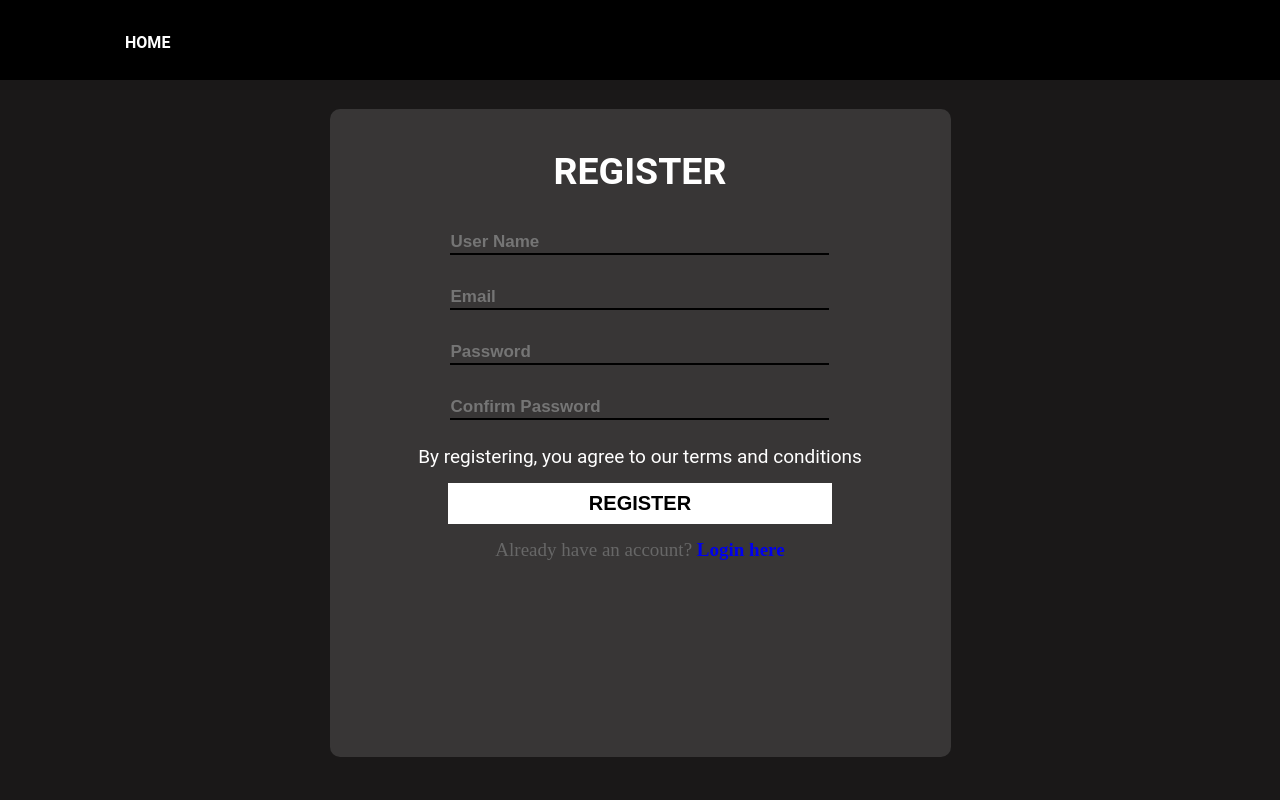
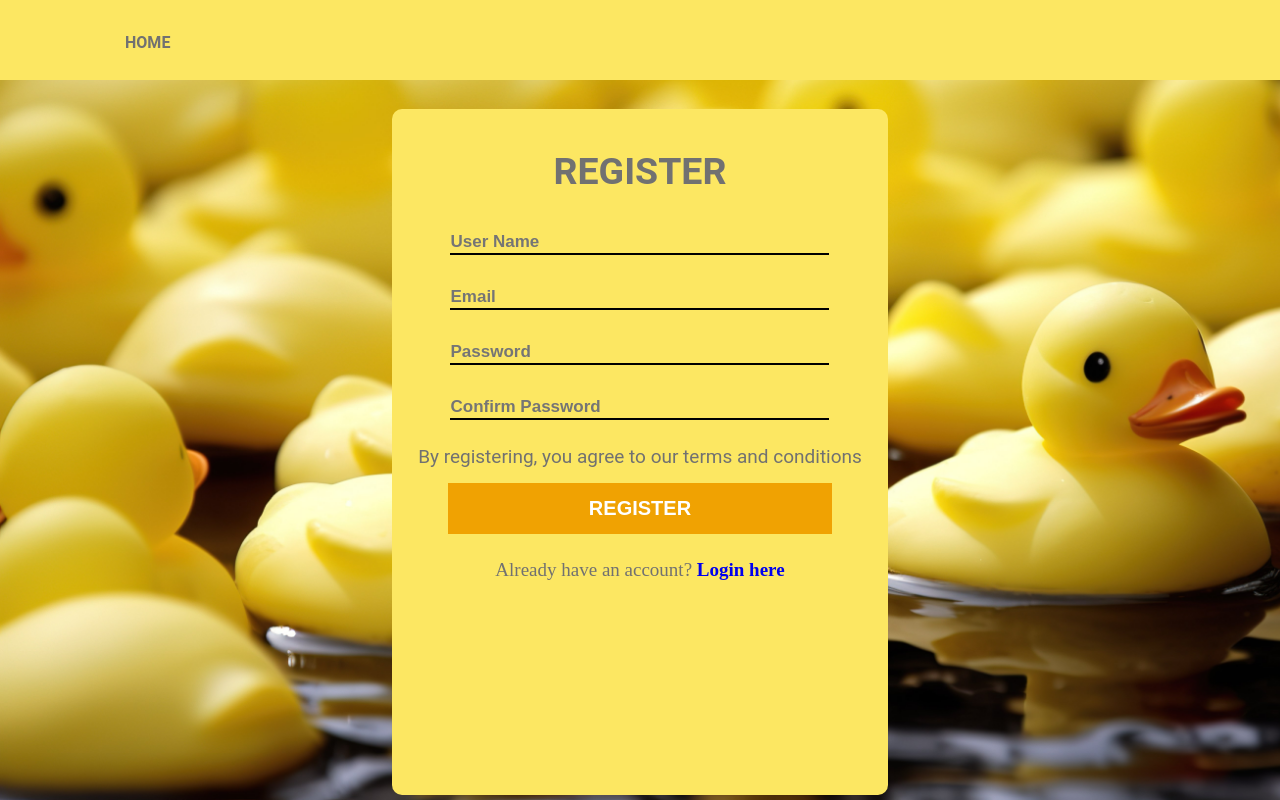
Before and after one commit to GabioMega/DuckieDuck, a Laravel app: page /register in a window 1280 px wide. Run offline with Laravel 9, Linux system fonts and the light colour scheme.

Commit message:
first commit

```diff
--- a/public/css/signup.css
+++ b/public/css/signup.css
@@ -7,16 +7,21 @@
 }
 .header{
     font-family: 'Roboto', sans-serif;
-    background-color: black;
+    background-color: #fce762;
 }
 .navbar{
     display: flex;
-    background: black;
+    background: #fce762;
     height: 80px;
     width: 100%;
     position: fixed;
     z-index: 2;
     font-weight: 700;
+}
+.navbar img{
+    width: 60px;
+    height: 60px;
+    margin-top: 5px;
 }
 .navbar ul{
     float: right;
@@ -31,7 +36,7 @@
     margin-left: 60px;
 }
 .navbar ul li a{
-    color: white;
+    color: #717171;
     padding: 10px 15px;
     border-radius: 5px;
     text-transform: uppercase;
@@ -40,7 +45,7 @@
     content: '';
     height: 2px;
     width: 0;
-    background: green;
+    background: #f0a202;
     position: absolute;
     left: 0;
     bottom: 20px;
@@ -48,7 +53,7 @@
 }
 .navbar ul li:hover::after{
     width: 100%;
-    box-shadow: 0px 0px 10px 0px green;
+    box-shadow: 0px 0px 10px 0px #f0a202;
 }
 #check{
     display: none;
@@ -60,7 +65,6 @@ html, body{
     width: 100%;
 }
 .background{
-    background-color: rgb(26, 24, 24);
     position: relative;
     background-size: cover;
     padding: 19px;
@@ -82,7 +86,7 @@ input, button{
 .agree{
     display: flex;
     align-items: center;
-    color: white;
+    color: #717171;
     font-family: Roboto;
     font-size: 19px;
     text-align: center;
@@ -110,10 +114,10 @@ input{
     width: 379px;
 }
 .right{
-    width: 50%;
-    height: 85%;
+    width: 40%;
+    height: 90%;
     border-radius: 10px;
-    background: rgba(68, 67, 67, 0.705);
+    background: #fce762;
     display: flex;
     flex-direction: column;
     align-items: center;
@@ -121,7 +125,7 @@ input{
     margin-top: 90px;
 }
 .title{
-    color: white;
+    color: #717171;
     font-family: Roboto;
     font-size: 25px;
     font-style: normal;
@@ -132,31 +136,34 @@ input{
 button{
     display: flex;
     width: 384px;
-    height: 41px;
+    height: 51px;
     padding: 13px 28px;
     justify-content: center;
     align-items: center;
     gap: 10px;
-    background: white;
+    border: 2px solid #f0a202;
+    background: #f0a202;
+    color: white;
     border: none;
     outline: none;
-    color: black;
     font-size: 20px;
     font-style: normal;
     font-weight: 700;
     line-height: normal;
 }
 button:hover{
-    background: green;
-    box-shadow: 0px 0px 10px 0px green;
+    border: #717171;
+    background: #717171;
+    box-shadow: 0px 0px 10px 0px #717171;
     transition: .5s;
 }
 .right form h2{
-    color: #676767;
+    color: #717171;
     font-size: 19px;
     font-style: normal;
     font-weight: 400;
     line-height: normal;
+    margin-top: 10px;
 }
 .right form a{
     font-weight: bold;
@@ -168,12 +175,14 @@ button:hover{
     }
     .right{
         height: 70%;
+        width: 30%;
     }
 }
-@media (max-width: 970px){
+@media (max-width: 1100px){
     .right{
         margin-top: 100px;
         height: 80%;
+        width: 50%;
     }
     .title{
         font-size: 14px;
@@ -184,7 +193,7 @@ button:hover{
         width: 250px;
     }
     button{
-        width: 250px;
+        width: 200px;
         height: 31px;
     }
     .agree{
--- a/resources/views/login/login.blade.php
+++ b/resources/views/login/login.blade.php
@@ -17,7 +17,7 @@
           <section></section>
     </header>
 
-    <div class="background">
+    <div class="background" style="background-image: url('{{ asset('assets/groupducks.jpg') }}');">
         <div class="right">
             <div class="title">
                 <h2>LOGIN</h2>
--- a/resources/views/login/register.blade.php
+++ b/resources/views/login/register.blade.php
@@ -17,7 +17,7 @@
           <section></section>
     </header>
 
-    <div class="background">
+    <div class="background" style="background-image: url('{{ asset('assets/groupducks.jpg') }}');">
         <div class="right">
             <div class="title">
                 <h2>REGISTER</h2>
--- a/resources/views/queue.blade.php
+++ b/resources/views/queue.blade.php
@@ -37,7 +37,7 @@
             <div class="box">
                 <h2>Congratulations, you’re in queue for purchasing "the duck".
                     Please wait patiently!</h2>
-                <h3>Your queue number is: </h3>
+                <h3>Thank You!</h3>
                 <div class="q">
                     <a class="ret" href="{{url('')}}"><button>Return</button></a>
                 </div>
```
Also changed, not shown: public/css/login.css (+11 -6 lines), public/assets/groupducks.jpg (added).
